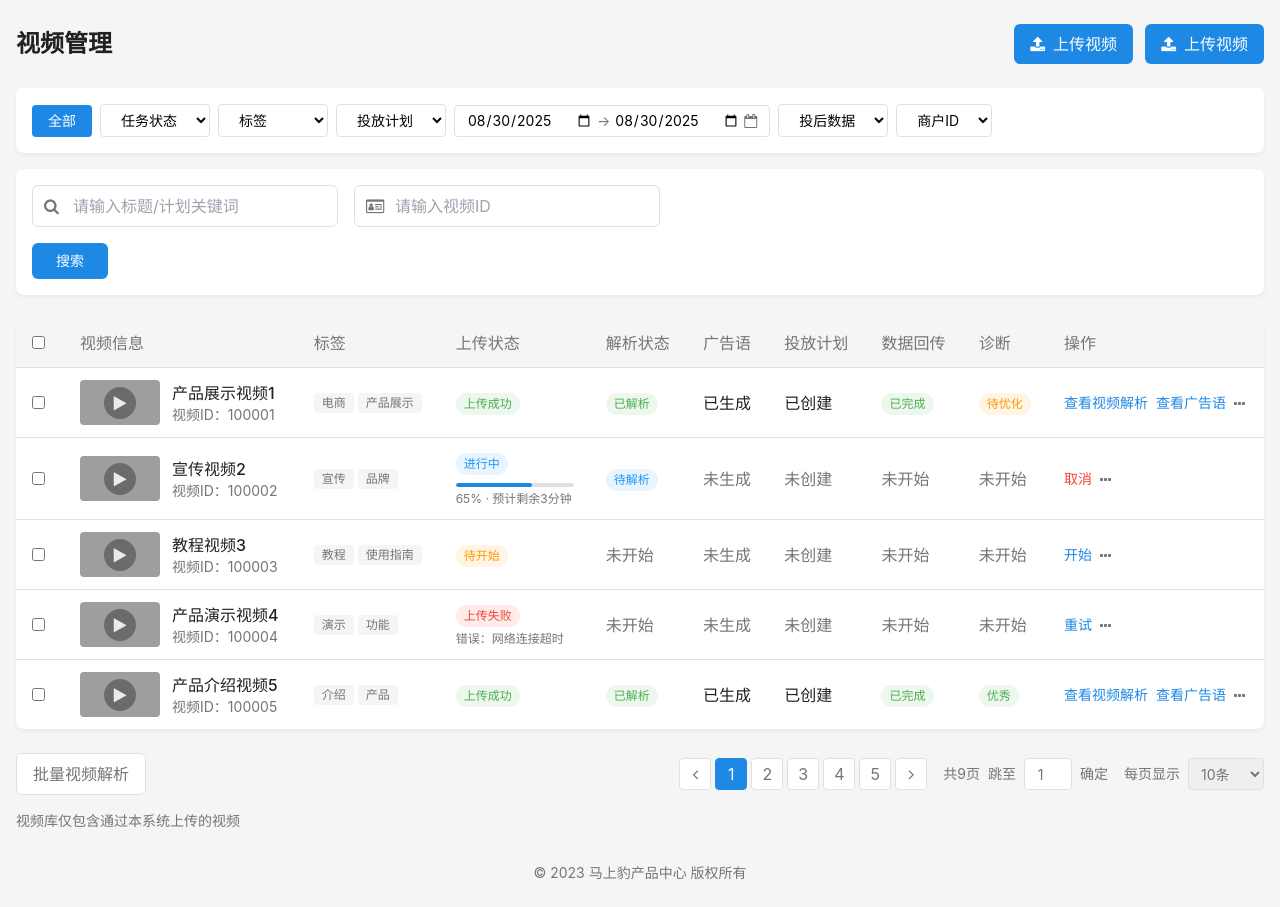
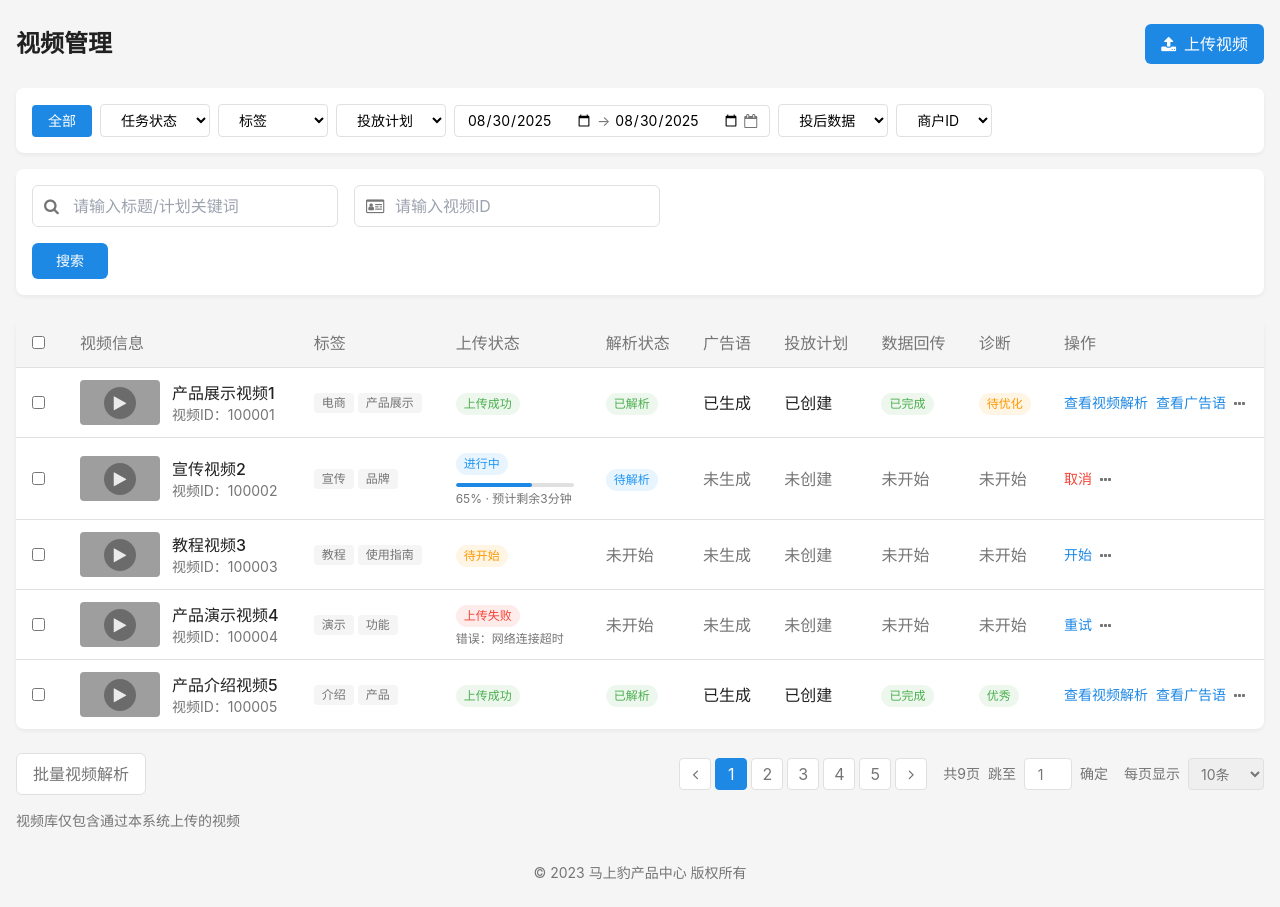
Before and after one commit to baijingmay-lgtm/mashangbao, a browser extension: page 素材上传_视频管理.html in a window 1280 px wide. Drawn offline with nearby package versions, Linux system fonts and the light colour scheme; grey boxes are pictures that could not be loaded.

Commit message:
Add files via upload

```diff
--- a/素材上传_视频管理.html
+++ b/素材上传_视频管理.html
@@ -151,9 +151,7 @@
         <div class="flex justify-between items-center mb-6">
             <h1 class="text-2xl font-bold text-text-primary">视频管理</h1>
             <div class="flex gap-3">
-                <button class="bg-primary text-white px-4 py-2 rounded-md flex items-center btn-hover">
-                    <i class="fa fa-upload mr-2"></i> 上传视频
-                </button>
+
                 <button class="bg-primary text-white px-4 py-2 rounded-md flex items-center btn-hover" onclick="openVideoUploadModal()">
                     <i class="fa fa-upload mr-2"></i> 上传视频
                 </button>
```
